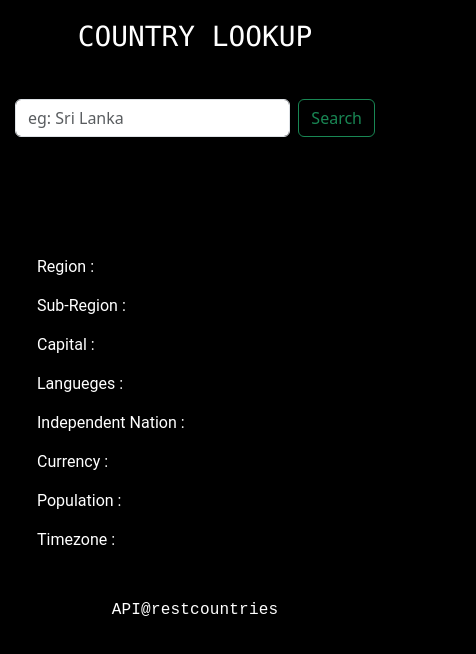
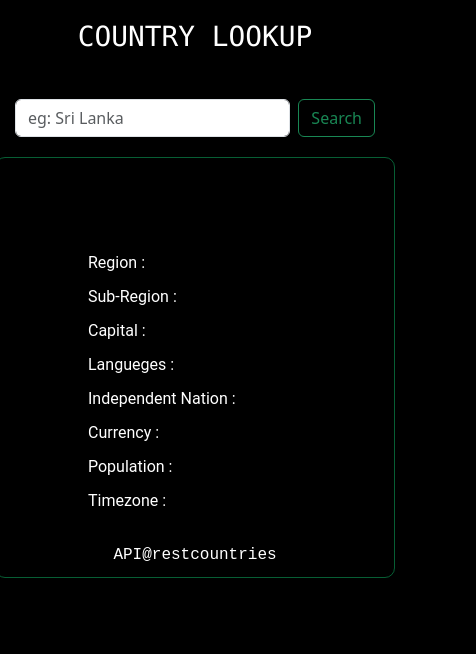
Before and after one commit to rnshalinda/Country-data-fetcher-restAPI, a plain HTML site: page index.html in a window 390 px wide. Shown: the whole page, 476 px wide, since content can reach past the window. Drawn offline with nearby package versions, Linux system fonts and the light colour scheme.

Commit message:
small adjustments color, border, box sizes

```diff
--- a/app.js
+++ b/app.js
@@ -1,18 +1,7 @@
-
-// fetch("https://jsonplaceholder.typicode.com/todos").then(res => res.json()).then(data => {
-//     console.log(data);
-
-//     data.forEach(element => {
-//         document.writeln(element.id)
-//     });
-
-// })
-
-
 function btnAction(){
     let txt = document.getElementById("userInput").value
-    let heading1 = document.getElementById("countryName")
-    let heading2 = document.getElementById("nativeName")
+    let countryName = document.getElementById("countryName")
+    let officialName = document.getElementById("nativeName")
     let countryFlag = document.getElementById("flag")
     let capital = document.getElementById("capital")
     let language = document.getElementById("lang")
@@ -25,19 +14,19 @@ function btnAction(){
     let latlng = document.getElementById("latlng")
     let map = document.getElementById("map")
 
-
-
+    // API
     fetch("https://restcountries.com/v3.1/name/"+txt).then(res => res.json()).then(data => {
-        console.log(data);
-
-        heading1.innerText = data[0].name.common
+        console.log(data); // for debugging
+        // country name headings
+        countryName.innerText = data[0].name.common
 
         if(data[0].name.official){
-            heading2.innerText = data[0].name.official
+            officialName.innerText = data[0].name.official
         }
-        else{heading2.innerText = "Official name not available"}
+        else{officialName.innerText = "Official name not available"}
 
-        countryFlag.innerHTML = `<img src="${data[0].flags.png}" alt="Country Flag" width="200"></img>`
+        // flag
+        countryFlag.innerHTML = `<img src="${data[0].flags.png}" alt="Country Flag" width="180"></img>`
 
         // region
         region.innerText = data[0].region
@@ -78,10 +67,11 @@ function btnAction(){
         // timezones
         timezones.innerText = data[0].timezones
 
+        // geo location
         let lat = data[0].capitalInfo.latlng[0]
         let lng = data[0].capitalInfo.latlng[1]
         latlng.innerText = `Geo Coordinates (Latitude ${lat}° N, Longitude ${lng}° E)`
-
+        // map preview
         map.innerHTML = `<iframe src="https://www.google.com/maps?q=${lat},${lng}&hl=en&z=5&output=embed" frameborder="0"></iframe>`
     })
 }
--- a/index.html
+++ b/index.html
@@ -11,8 +11,7 @@
     <script src="https://cdn.jsdelivr.net/npm/bootstrap@5.3.7/dist/js/bootstrap.bundle.min.js" integrity="sha384-ndDqU0Gzau9qJ1lfW4pNLlhNTkCfHzAVBReH9diLvGRem5+R9g2FzA8ZGN954O5Q" crossorigin="anonymous"></script>
 </head>
 
-<body style="background-color: black; color: white;" id="body">
-
+<body>
         <h1 class="font-monospace" style="padding-top: 20px; padding-bottom: 18px;">COUNTRY LOOKUP</h1>
 
         <div style="width: 400px; padding: 20px;">
@@ -22,7 +21,7 @@
             </form>
         </div>
 
-        <div style="width: 500px; height: 700px;">
+        <div id="box0">
 
             <div id="box1">
                 <h2 id="countryName" class="fw-semibold font-monospace"></h2>
@@ -69,9 +68,15 @@
             </div>
 
             <div id="box3">
-                <p id="latlng"></p>
-                <div id="map"></div>
-                <section style="font-family: 'Roboto Mono', monospace;">API@restcountries</section>
+                <div class="row row-cols-1" style="font-family: 'Roboto', sans-serif;">
+                    <div class="col" id="latlng"></div>
+                </div>
+                <div class="row row-cols-1">
+                    <div class="col" id="map"></div>
+                </div>
+                <div class="row row-cols-1" style="font-family: 'Roboto Mono', monospace;">
+                    <div class="col">API@restcountries</div>
+                </div>
             </div>
 
         </div>
--- a/style.css
+++ b/style.css
@@ -1,9 +1,17 @@
-
-#body, #box0{
+body{
     display: flex;
     flex-direction: column;
     align-items: center;
     /* flex-wrap: wrap; */
+    color: white !important;       /* !important prevent bootstrap override */
+    background-color: black !important;
+}
+
+#box0{
+    width: 500px;
+    border: 1px solid;
+    border-color: rgba(13, 165, 91, 0.573);
+    border-radius: 10px; padding: 10px;
 }
 
 #box1{
@@ -12,10 +20,10 @@
     justify-content: center;
     align-items: center;
     flex-wrap: wrap;
-    row-gap: 12px;
-    padding-top: 18px;
+    row-gap: 10px;
+    padding-top: 12px;
     padding-bottom: 20px;
-
+    text-align: center;
     /* All these work with flex, must apply flex */
 }
 
@@ -23,13 +31,13 @@
     font-family: 'Roboto', sans-serif;
     display: flex;
     flex-direction: column;
-    row-gap: 15px;
+    row-gap: 10px;
 }
 
 #box2{
     width: 400px;
-    margin: 20px;
-    margin-left: 80px;
+    margin: 15px;
+    margin-left: 70px;
     padding-right: 10px;
 }
 
@@ -38,7 +46,12 @@
     display: flex;
     flex-direction: column;
     align-items: center;
-    /* font-family: 'Roboto Mono', monospace; */
-    font-family: 'Roboto', sans-serif;
-    letter-spacing: 0.2px;
+    /* letter-spacing: 0.2px; */
 }
+
+@media(max-width:500px){
+    #box0{
+        width: 400px;
+        height: auto;
+    }
+}
```
